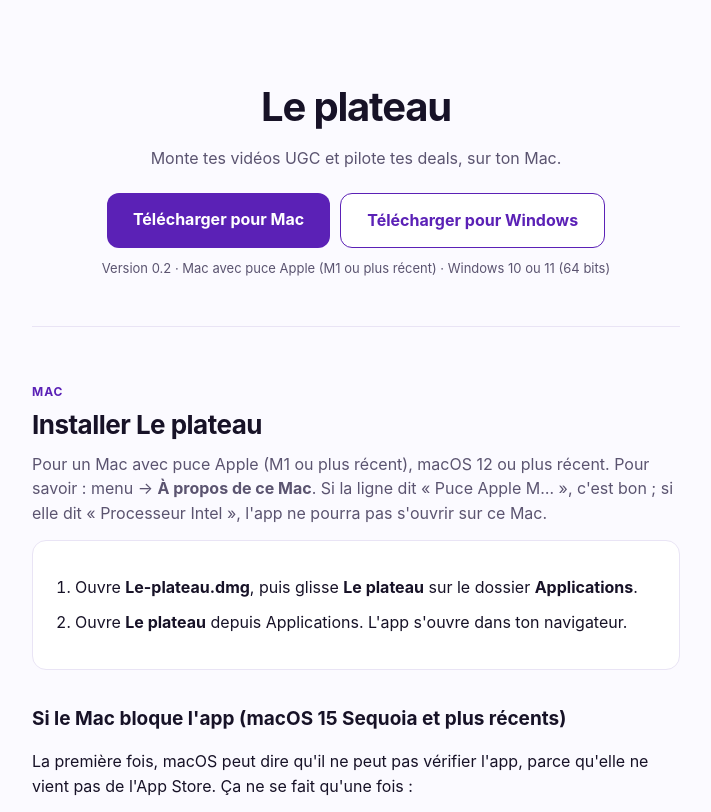
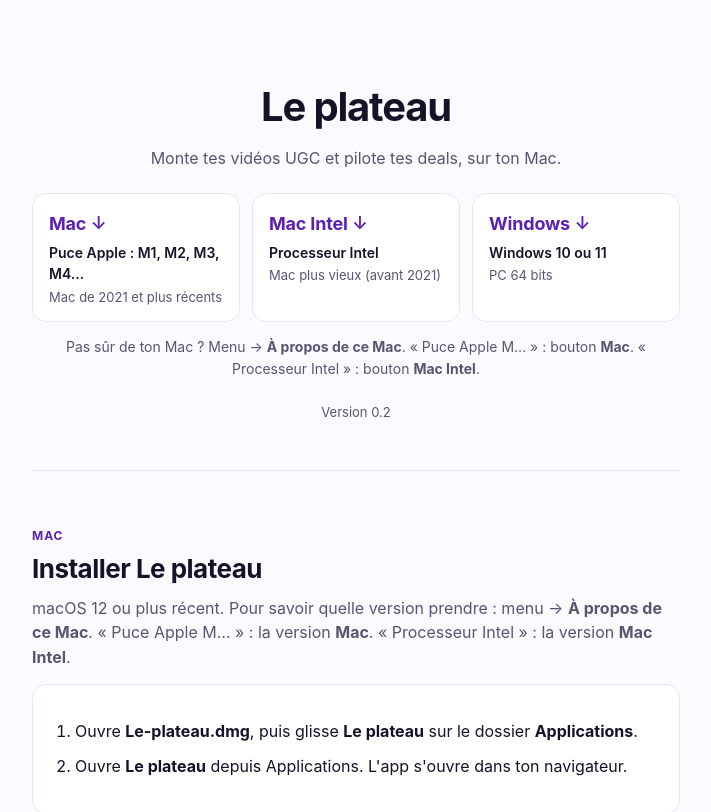
Before and after one commit to tilionaas/le-plateau, a plain HTML site: page index.html in a window 1280 px wide. Shown: the top 812 px of the page, without its empty margins (284-995 px from the left). Drawn offline with Linux system fonts and the light colour scheme.

Commit message:
Version 0.2

```diff
--- a/index.html
+++ b/index.html
@@ -16,7 +16,16 @@
   a.dl{display:inline-block;background:var(--accent);color:#fff;text-decoration:none;
     font-weight:700;padding:14px 26px;border-radius:12px}
   a.dl:hover{background:var(--hover)}
-  .dls{display:flex;gap:10px;justify-content:center;flex-wrap:wrap}
+  .choix{display:grid;grid-template-columns:repeat(3,1fr);gap:12px;margin:6px 0 14px;text-align:left}
+  @media (max-width:640px){.choix{grid-template-columns:1fr}}
+  a.carteDl{display:block;background:#fff;border:1.5px solid var(--line);border-radius:14px;padding:16px 16px 14px;
+    text-decoration:none;color:var(--txt);transition:border-color .15s,transform .15s}
+  a.carteDl:hover{border-color:var(--accent);transform:translateY(-1px)}
+  a.carteDl b{display:block;font-size:18px;letter-spacing:-.01em;color:var(--accent);margin-bottom:4px}
+  a.carteDl b::after{content:" ↓";font-weight:600}
+  a.carteDl span{display:block;font-size:14px;font-weight:600}
+  a.carteDl i{display:block;font-style:normal;font-size:13px;color:var(--dim);margin-top:2px}
+  .pasSur{font-size:14px;color:var(--dim);margin:0 0 4px}
   a.dl.second{background:#fff;color:var(--accent);border:1px solid var(--accent)}
   a.dl.second:hover{background:var(--soft)}
   .os{display:inline-block;font-size:12px;font-weight:700;letter-spacing:.08em;text-transform:uppercase;
@@ -42,19 +51,25 @@
   <div class="tete">
     <h1>Le plateau</h1>
     <p>Monte tes vidéos UGC et pilote tes deals, sur ton Mac.</p>
-    <div class="dls">
-      <a class="dl" href="https://github.com/tilionaas/le-plateau/releases/latest/download/Le-plateau.dmg">Télécharger pour Mac</a>
-      <a class="dl second" href="https://github.com/tilionaas/le-plateau/releases/latest/download/Le-plateau-Windows.zip">Télécharger pour Windows</a>
+    <div class="choix">
+      <a class="carteDl" href="https://github.com/tilionaas/le-plateau/releases/latest/download/Le-plateau.dmg">
+        <b>Mac</b><span>Puce Apple : M1, M2, M3, M4…</span><i>Mac de 2021 et plus récents</i></a>
+      <a class="carteDl" href="https://github.com/tilionaas/le-plateau/releases/latest/download/Le-plateau-Intel.dmg">
+        <b>Mac Intel</b><span>Processeur Intel</span><i>Mac plus vieux (avant 2021)</i></a>
+      <a class="carteDl" href="https://github.com/tilionaas/le-plateau/releases/latest/download/Le-plateau-Windows.zip">
+        <b>Windows</b><span>Windows 10 ou 11</span><i>PC 64 bits</i></a>
     </div>
-    <span class="ver">Version 0.2 · Mac avec puce Apple (M1 ou plus récent) · Windows 10 ou 11 (64 bits)</span>
+    <p class="pasSur">Pas sûr de ton Mac ? Menu  → <b>À propos de ce Mac</b>.
+      « Puce Apple M… » : bouton <b>Mac</b>. « Processeur Intel » : bouton <b>Mac Intel</b>.</p>
+    <span class="ver">Version 0.2</span>
   </div>
   <hr>
 <span class="os">Mac</span>
 
 <h1>Installer Le plateau</h1>
-<p class="sous">Pour un Mac avec puce Apple (M1 ou plus récent), macOS 12 ou plus récent.
-Pour savoir : menu  → <b>À propos de ce Mac</b>. Si la ligne dit « Puce Apple M… », c'est bon ;
-si elle dit « Processeur Intel », l'app ne pourra pas s'ouvrir sur ce Mac.</p>
+<p class="sous">macOS 12 ou plus récent.
+Pour savoir quelle version prendre : menu  → <b>À propos de ce Mac</b>.
+« Puce Apple M… » : la version <b>Mac</b>. « Processeur Intel » : la version <b>Mac Intel</b>.</p>
 
 <div class="carte">
 <ol>
@@ -100,6 +115,7 @@ puis rouvre l'app :
 <ul>
   <li><b>Tes données</b> (campagnes, clips, vidéos) vont dans le dossier
     <b>Le plateau</b> de ton dossier personnel. Elles ne quittent pas ton Mac.</li>
+  <li>Sur un <b>Mac Intel</b>, les sous-titres automatiques sont plus lents à fabriquer.</li>
   <li><b>L'IA</b> : dans l'app, clique la petite pastille de version à côté du nom,
     puis <b class="bouton">Connecter Claude</b>. Il faut un abonnement Claude.</li>
   <li><b>Les sous-titres automatiques</b> : même panneau,
--- a/version.json
+++ b/version.json
@@ -1,6 +1,6 @@
 {
  "version": "0.2",
  "zip": "app-0.2.zip",
- "sha256": "356d1fca4e04591a3d520e4bb6b62af756d280f38679fd111b036a63cbbd8c00",
+ "sha256": "02a0910c79e42e6dba6cf7674826b213a3f0e31d706e34c8c164559d46d08bf5",
  "notes": "Version Windows, et petites corrections."
 }
```
Also changed, not shown: notice.html (+4 -3 lines), 1 other file.
